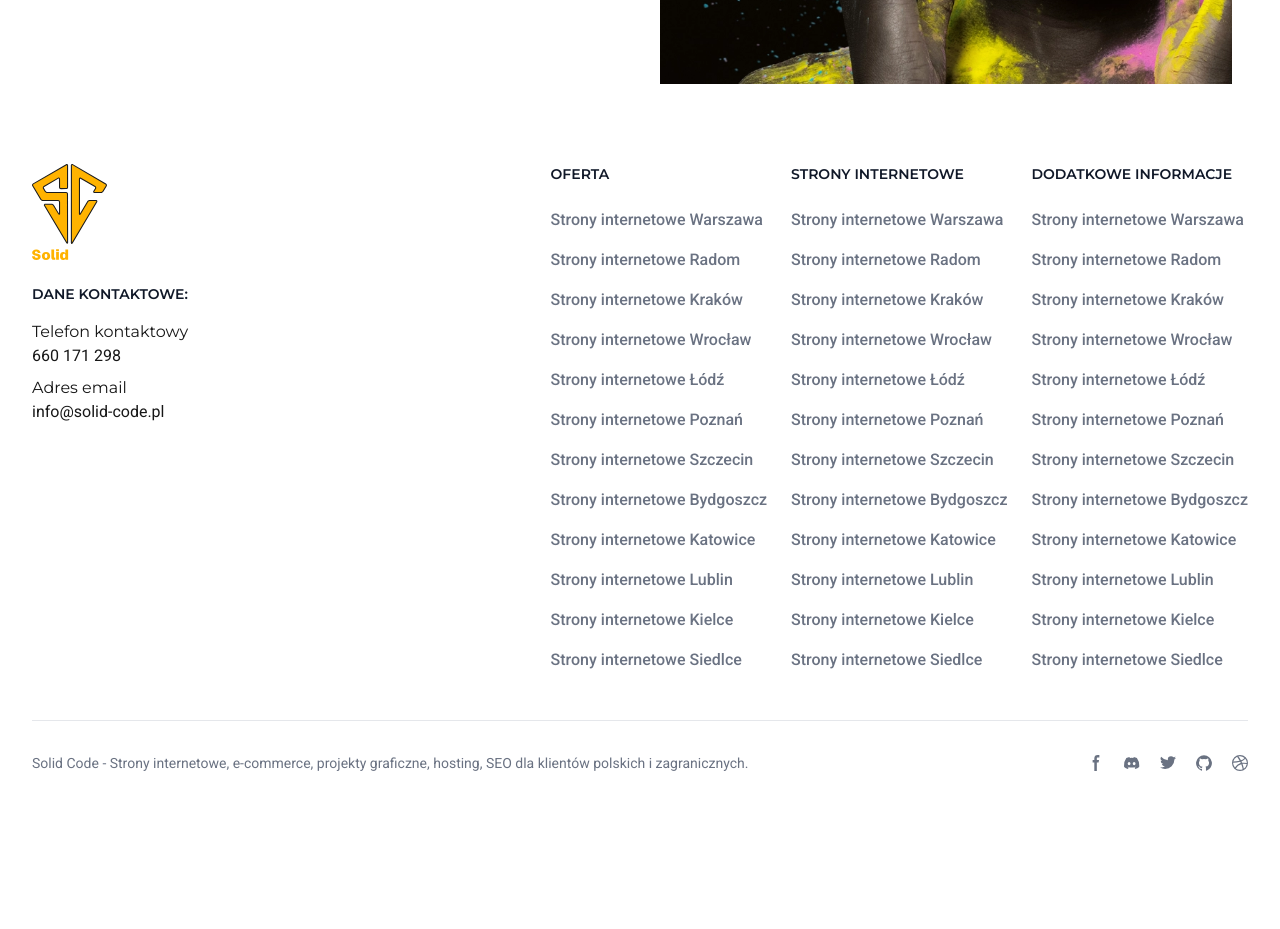
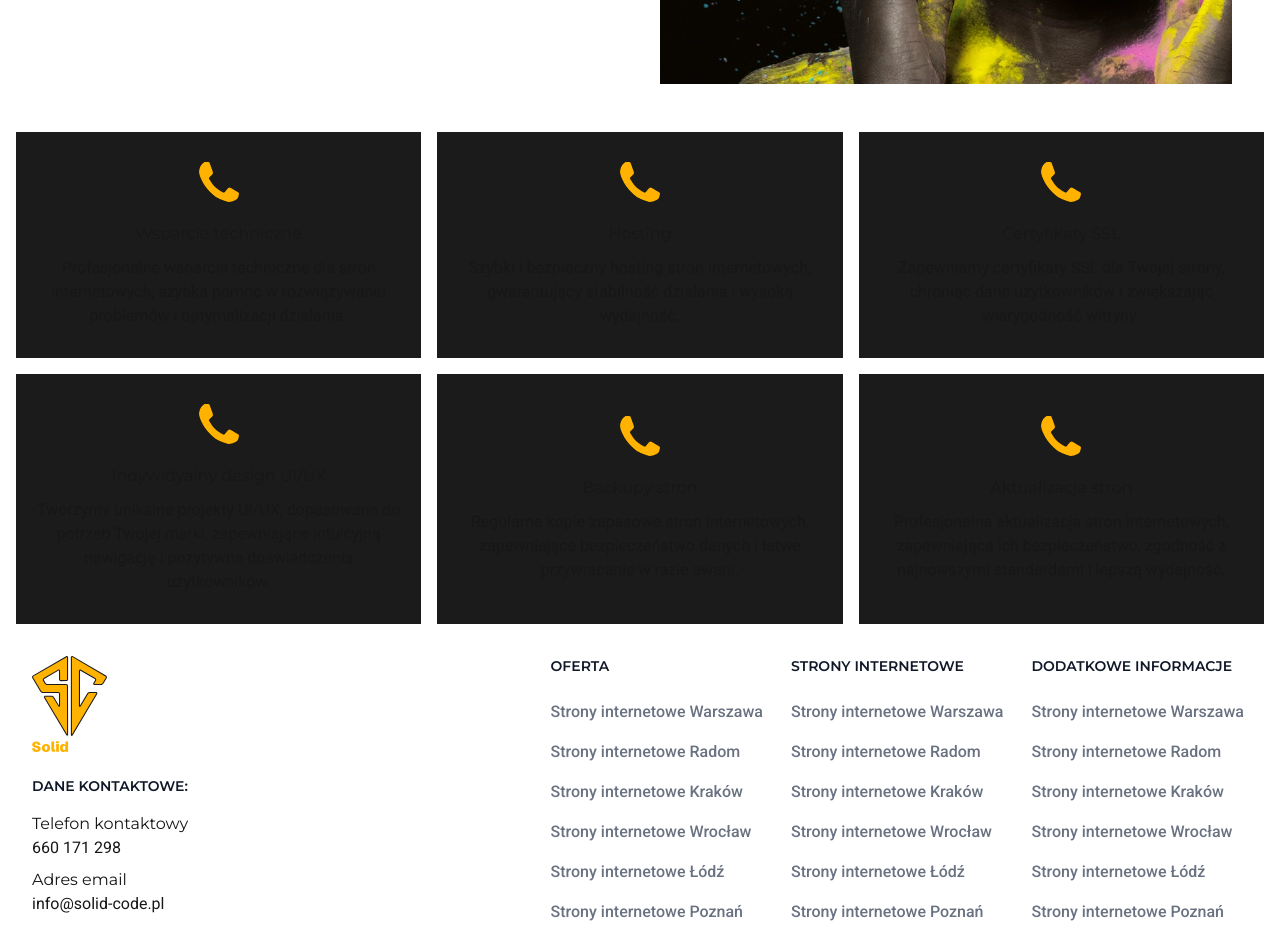
Before and after one commit to SolidCode109/solid_code_page, a Next.js app: page /oferta in a window 1280 px wide. Shown: the part 920-1849 px from the top of the page. Before the commit the page ends 1725 px from the top, so only its background shows below. Built offline with nearby package versions, Linux system fonts and the light colour scheme.

Commit message:
offer update

```diff
--- a/src/components/Offer/Offer.js
+++ b/src/components/Offer/Offer.js
@@ -2,6 +2,50 @@ import React from "react";
 
 import Link from "next/link";
 
+
+
+const offerList = [
+  {
+    id: "1",
+    title: "Wsparcie techniczne",
+    image: "../phone.svg",
+    description:
+      "Profesjonalne wsparcie techniczne dla stron internetowych, szybka pomoc w rozwiązywaniu problemów i optymalizacji działania.",
+  },
+  {
+    id: "2",
+    title: "Hosting",
+    image: "../phone.svg",
+    description:
+      "Szybki i bezpieczny hosting stron internetowych, gwarantujący stabilność działania i wysoką wydajność.",
+  },
+  {
+    id: "3",
+    title: "Certyfikaty SSL",
+    image: "../phone.svg",
+    description:
+      "Zapewniamy certyfikaty SSL dla Twojej strony, chroniąc dane użytkowników i zwiększając wiarygodność witryny.",
+  },
+  {
+    id: "4",
+    title: "Indywidyalny design UI/UX",
+    image: "../phone.svg",
+    description: "Tworzymy unikalne projekty UI/UX, dopasowane do potrzeb Twojej marki, zapewniające intuicyjną nawigację i pozytywne doświadczenia użytkowników.",
+  },
+  {
+    id: "5",
+    title: "Backupy stron",
+    image: "../phone.svg",
+    description:
+      "Regularne kopie zapasowe stron internetowych, zapewniające bezpieczeństwo danych i łatwe przywracanie w razie awarii.",
+  },
+  {
+    id: "6",
+    title: "Aktualizacja stron",
+    image: "../phone.svg",
+    description: "Profesjonalna aktualizacja stron internetowych, zapewniająca ich bezpieczeństwo, zgodność z najnowszymi standardami i lepszą wydajność.",
+  },
+];
 
 const offerTexts = {
   heading: "Bezpłatna wycena!",
@@ -65,6 +109,21 @@ const Offer = () => {
         </div>
     </div>
 
+
+    <div className="inline-grid gap-4 xl:grid-cols-3  lg:grid-cols-3 md:grid-cols-2 sm:grid-cols-1">
+        {offerList.map((service, index) => (
+          <div key={index} className="">
+            <div className="flex items-center justify-center flex-col h-full mb-3 py-6 px-4 bg-[#1b1b1b]">
+            <img className="iconify mdi-light--home w-10 h-auto mb-5" src={service.image} />
+              <div className="content text-center">
+                <h3 className="pb-2.5">{service.title}</h3>
+                <p>{service.description}</p>
+              </div>
+            </div>
+          </div>
+        ))}
+      </div>
+
         </div>
       </section>
     );
```
